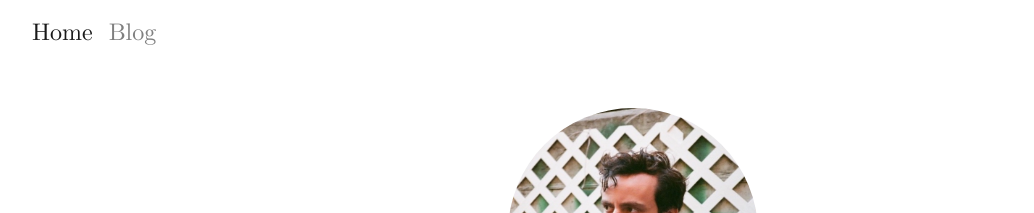
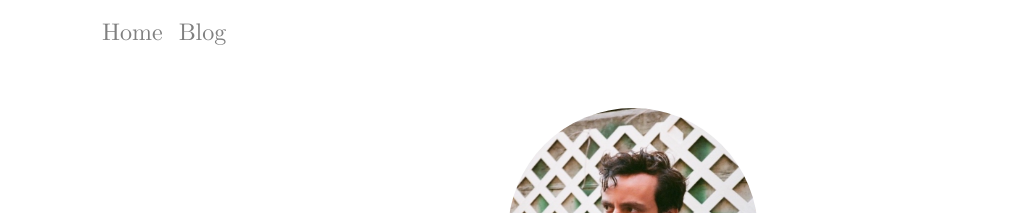
Before and after one commit to adamgayoso/adamgayoso.github.io, a Jekyll site: the page built from index.html, in a window 1280 px wide. Shown: the top 213 px of the page, without its empty margins (7-1041 px from the left). Built offline with Jekyll 4.4.1, drawn with Linux system fonts in a browser that asks for light colours; nearby versions of some CDN libraries; the list of posts is cut into pages by our own code.

Commit message:
update navbar

```diff
--- a/_includes/nav.html
+++ b/_includes/nav.html
@@ -1,6 +1,6 @@
 <!-- Navigation -->
-<div class="container-fluid">
-    <nav class="navbar navbar-expand-lg navbar-light style="background-color: #404040;">
+<div class="container">
+    <nav class="navbar navbar-expand-sm navbar-light style="background-color: #404040;">
         <!-- <a class="navbar-brand" href="{{ site.baseurl }}/"><i class="fa fa-home"></i></a> -->
         <!-- Brand and toggle get grouped for better mobile display -->
         <button class="navbar-toggler" type="button" data-toggle="collapse" data-target="#navbarSupportedContent" aria-controls="navbarSupportedContent" aria-expanded="false" aria-label="Toggle navigation">
@@ -9,8 +9,8 @@
 
         <!-- Collect the nav links, forms, and other content for toggling -->
         <div class="collapse navbar-collapse" id="navbarSupportedContent">
-            <ul class="navbar-nav mr-auto">
-                <li class="nav-item active">
+            <ul class="navbar-nav">
+                <li class="nav-item">
                     <a class="nav-link" href="{{ site.baseurl }}/">Home <span class="sr-only">(current)</span></a>
                 </li>
                 {% assign pages = site.pages | sort: 'weight' | reverse %}
```
